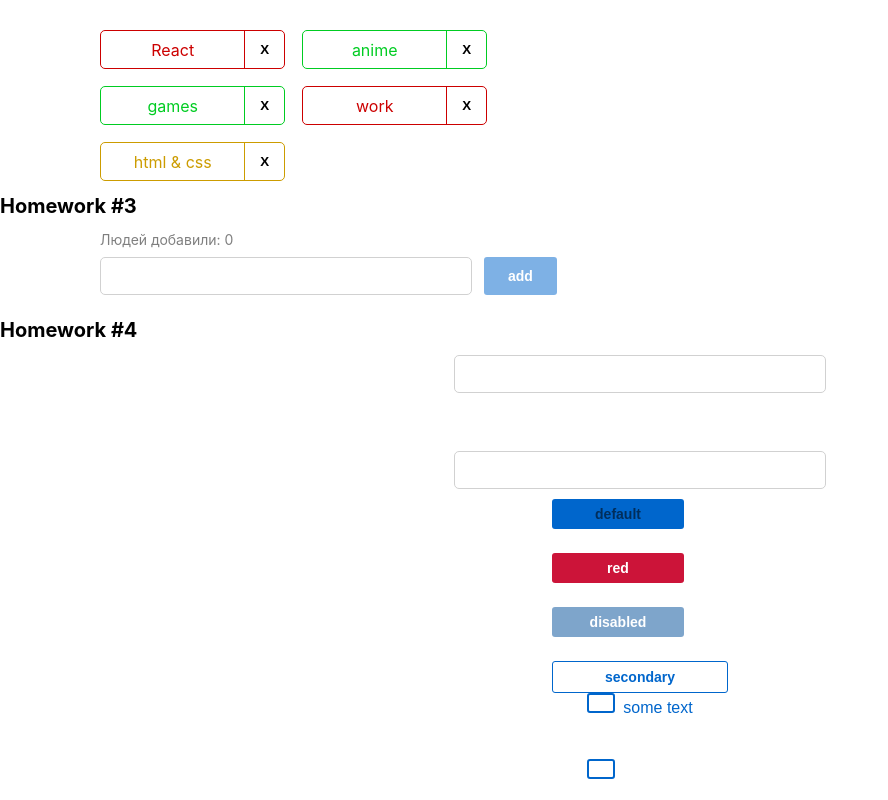
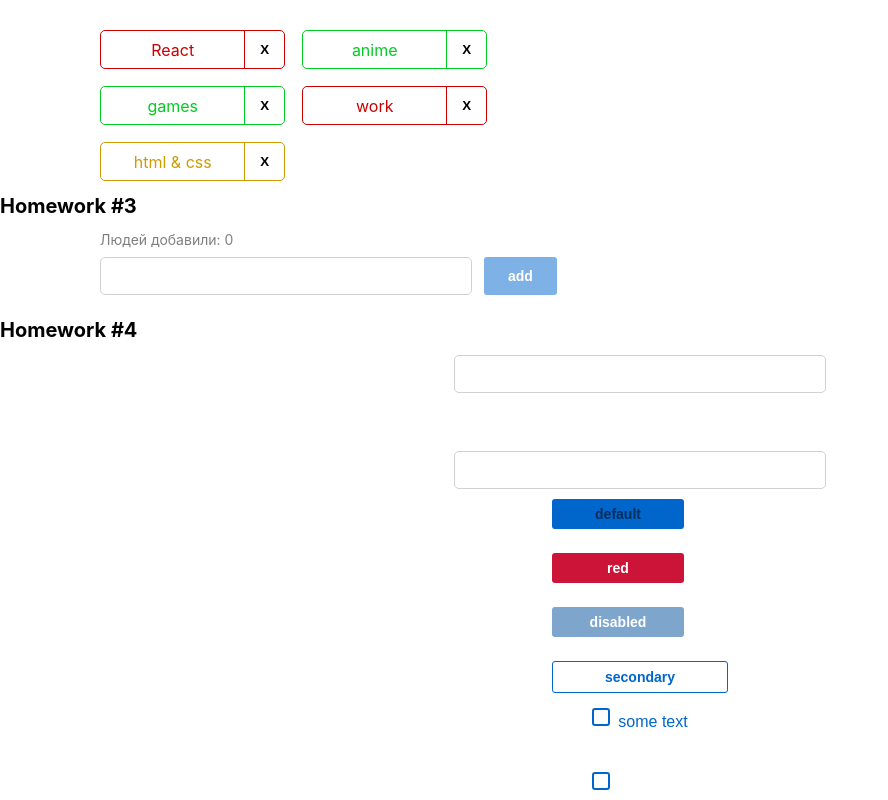
Before and after one commit to DaniyelGit/DZ-Incubator, a React (Create React App) app: page / in a window 1280 px wide. Shown: the part 435-1235 px from the top of the page, without its empty margins (0-888 px from the left). Built offline with nearby package versions, Linux system fonts and the light colour scheme.

Commit message:
HW4 -- added functionality for checkboxes

```diff
--- a/src/s2-homeworks/hw04/Stand.module.css
+++ b/src/s2-homeworks/hw04/Stand.module.css
@@ -14,6 +14,7 @@
     display: flex;
     flex-direction: column;
     gap: 24px;
+    margin-bottom: 15px;
 }
 
 .checkboxes {
--- a/src/s2-homeworks/hw04/common/c3-SuperCheckbox/SuperCheckbox.module.css
+++ b/src/s2-homeworks/hw04/common/c3-SuperCheckbox/SuperCheckbox.module.css
@@ -16,10 +16,12 @@
     width: 18px;
     height: 18px;
 
+    padding: 0;
+
     background-repeat: no-repeat;
     background-position: center center;
 
-    /* background-size: 90% 90%; */
+     /*background-size: 90% 90%;*/
     vertical-align: middle;
     margin-right: 8px;
     border-radius: 3px;
--- a/src/s2-homeworks/hw04/common/c3-SuperCheckbox/SuperCheckbox.tsx
+++ b/src/s2-homeworks/hw04/common/c3-SuperCheckbox/SuperCheckbox.tsx
@@ -27,8 +27,9 @@ const SuperCheckbox: React.FC<SuperCheckboxPropsType> = (
    }
 ) => {
    const onChangeCallback = (e: ChangeEvent<HTMLInputElement>) => {
-        // задачка на написание онченджа
+      onChange?.(e);
 
+      onChangeChecked?.(e.currentTarget.checked);
    }
 
    const finalInputClassName = s.checkbox
```
Lines whose indentation alone changed are shown as unchanged.
